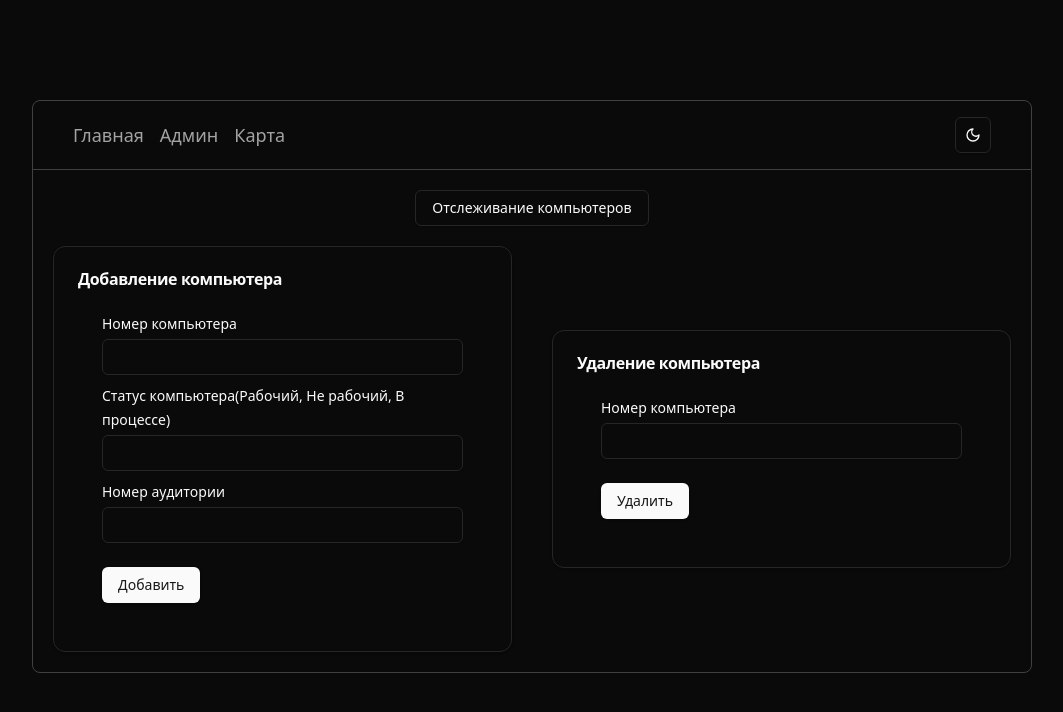
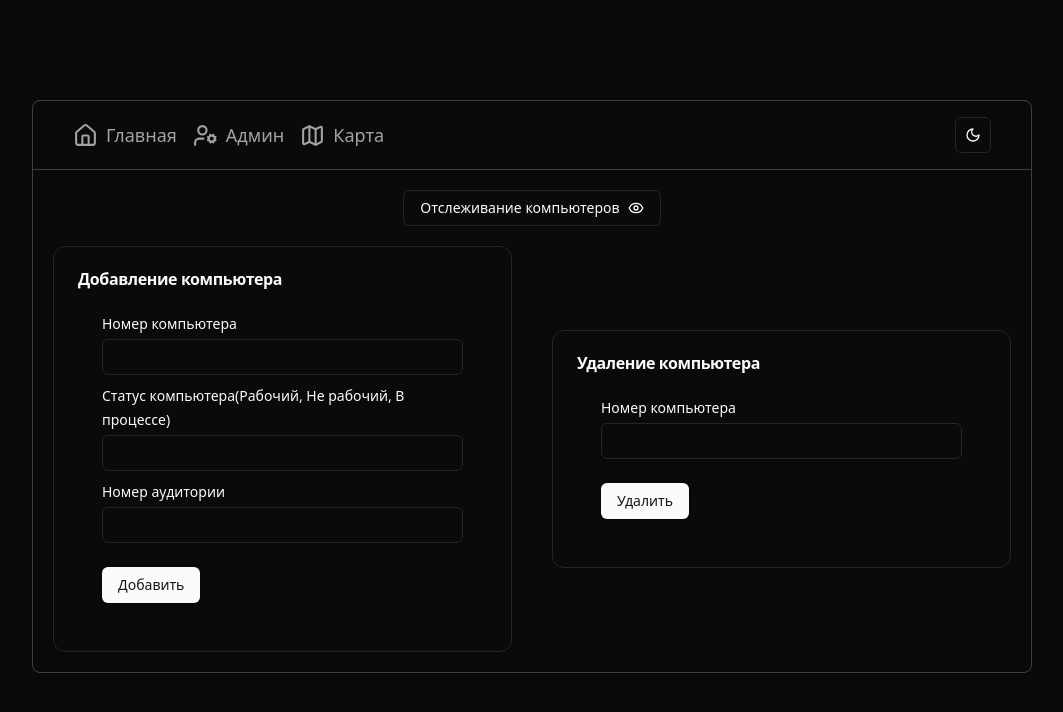
Before and after one commit to Mehedov/audience_management, a React (Vite) app: page /admin in a window 1280 px wide. Shown: the top 712 px of the page, without its empty margins (108-1171 px from the left). Built offline with nearby package versions, Linux system fonts and the light colour scheme; no server answers.

Commit message:
Adding icons

```diff
--- a/src/components/Header/Header.tsx
+++ b/src/components/Header/Header.tsx
@@ -1,8 +1,12 @@
 import { routesConfig } from '@/config/routes.config'
+import { House, Map, UserCog } from 'lucide-react'
 import { Link } from 'react-router'
 import { ModeToggle } from '../mode-toggle'
+import { useTheme } from '../theme-provider'
 
 export const Header = () => {
+    const { theme } = useTheme()
+    console.log(theme)
     return (
         <header className="px-10 py-4 border-b-[1px] dark:border-neutral-700">
             <div className="m-auto flex items-center justify-between">
@@ -11,24 +15,27 @@ export const Header = () => {
                         <li>
                             <Link
                                 to={routesConfig.home}
-                                className="dark:text-neutral-400"
+                                className="dark:text-neutral-400 flex gap-2 items-center"
                             >
+                                <House size={25} />
                                 Главная
                             </Link>
                         </li>
                         <li>
                             <Link
                                 to={routesConfig.admin}
-                                className="dark:text-neutral-400"
+                                className="dark:text-neutral-400 flex gap-2 items-center"
                             >
+                                <UserCog size={25} />
                                 Админ
                             </Link>
                         </li>
                         <li>
                             <Link
                                 to={routesConfig.map}
-                                className="dark:text-neutral-400"
+                                className="dark:text-neutral-400 flex gap-2 items-center"
                             >
+                                <Map size={25} />
                                 Карта
                             </Link>
                         </li>
--- a/src/components/RightDataPanel.tsx
+++ b/src/components/RightDataPanel.tsx
@@ -1,5 +1,6 @@
 import { Button } from '@/components/ui/button'
 import { Sheet, SheetContent, SheetTrigger } from '@/components/ui/sheet'
+import { Eye } from 'lucide-react'
 import { DataProblems } from './Admin/DataProblems'
 import { Component } from './CountProblem/CountProblem'
 
@@ -7,7 +8,10 @@ export function BottomDataPanel() {
     return (
         <Sheet key="bottom">
             <SheetTrigger asChild>
-                <Button variant="outline">Отслеживание компьютеров</Button>
+                <Button variant="outline">
+                    Отслеживание компьютеров
+                    <Eye />
+                </Button>
             </SheetTrigger>
             <SheetContent side="bottom" className="w-full flex gap-10">
                 <DataProblems />
```
